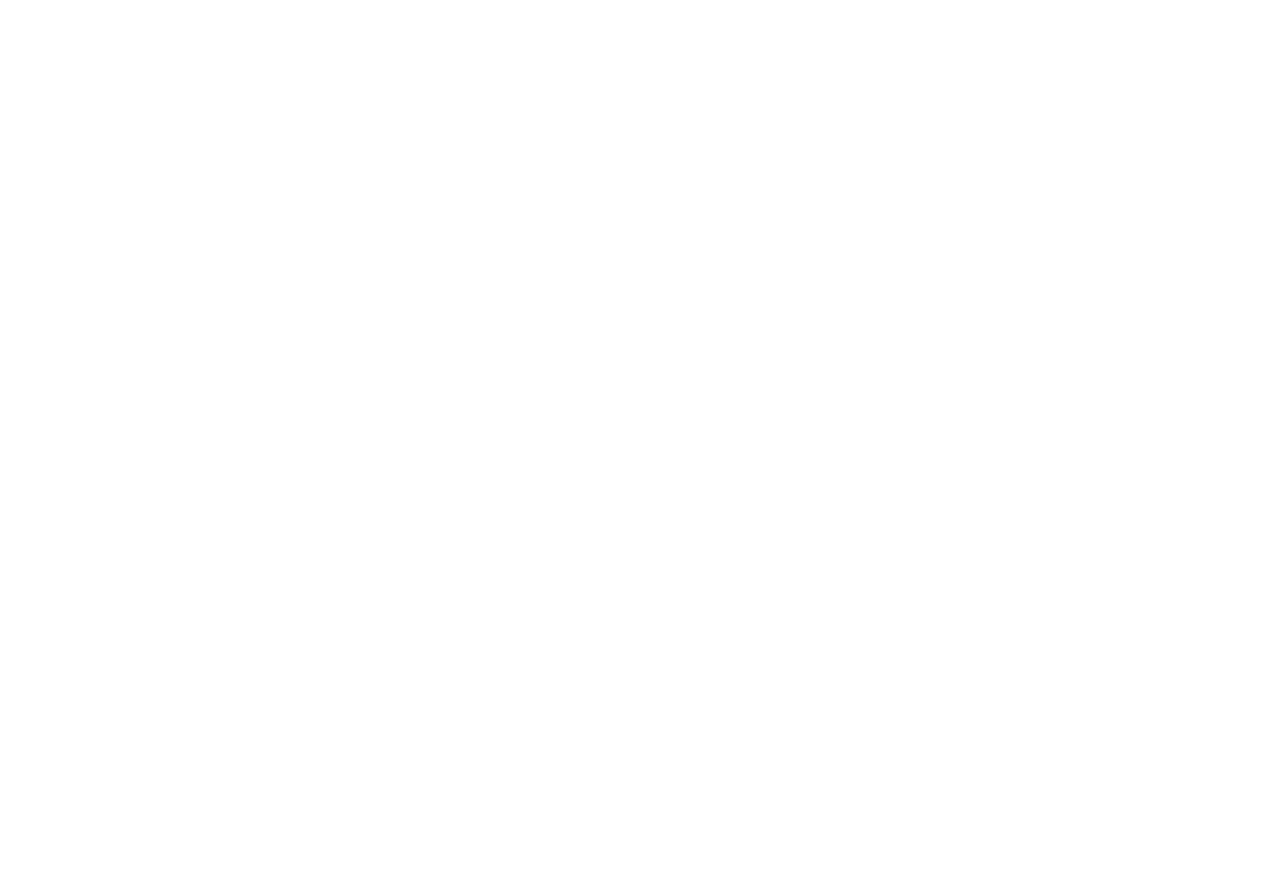
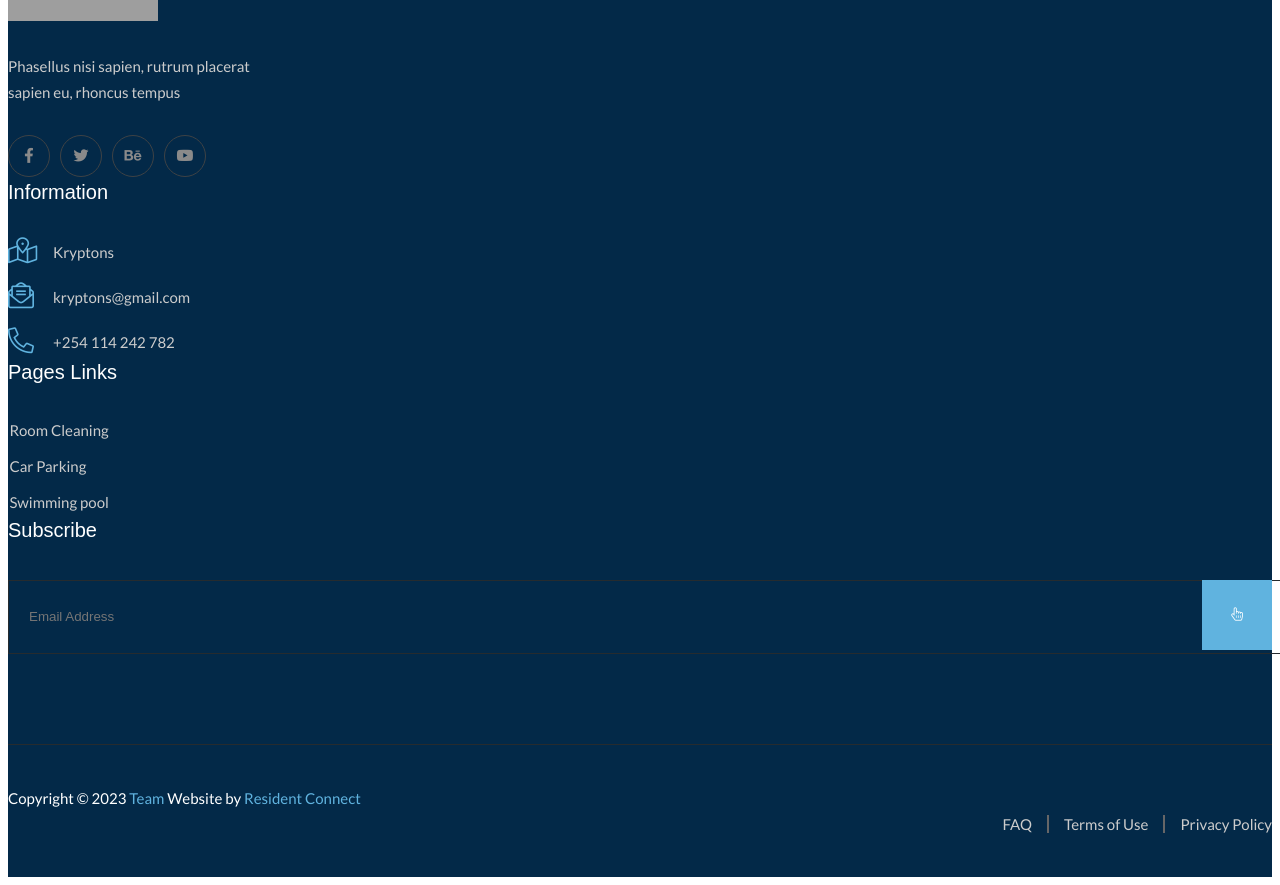
Before and after one commit to Zawadirugenyi/My_project, a React (Vite) app: page / in a window 1280 px wide. Shown: the part 9300-10185 px from the top of the page. Before the commit the page ends 9126 px from the top, so only its background shows below. Built offline with nearby package versions, Linux system fonts and the light colour scheme; grey boxes are pictures that could not be loaded; a web font is replaced by a local one.

Commit message:
Adding footer component

```diff
--- a/src/App.jsx
+++ b/src/App.jsx
@@ -15,6 +15,7 @@
 import Deluxearea from "./Deluxearea"
 import Services from "./Services"
 import Testimonial from "./Testimonial"
+import Footer from "./Footer"
 export default function App(){
 
   return (
@@ -26,6 +27,7 @@
       <Deluxearea/>
       <Services/>
       <Testimonial/>
+      <Footer/>
     </>
 
   )
--- /dev/null
+++ b/src/Footer.jsx
@@ -0,0 +1,110 @@
+export default function Footer(){
+
+    return(
+
+        <div class="footer__area">
+		<div class="container">
+			<div class="row">
+				<div class="col-xl-3 col-lg-3 col-md-6 col-sm-6 sm-mb-30">
+					<div class="footer__area-widget">
+						<div class="footer__area-widget-about">
+							<div class="footer__area-widget-about-logo">
+								<a href="index.html"><img src="assets/img/logo.png" alt=""/></a>
+							</div>
+							<p>Phasellus nisi sapien, rutrum placerat sapien eu, rhoncus tempus</p>
+							<div class="footer__area-widget-about-social">
+								<ul>
+									<li><a href="#"><i class="fab fa-facebook-f"></i></a>
+									</li>
+									<li><a href="#"><i class="fab fa-twitter"></i></a>
+									</li>
+									<li><a href="#"><i class="fab fa-behance"></i></a>
+									</li>
+									<li><a href="#"><i class="fab fa-youtube"></i></a>
+									</li>
+								</ul>
+							</div>
+						</div>
+					</div>
+				</div>
+				<div class="col-xl-3 col-lg-3 col-md-6 col-sm-6 lg-mb-30">
+					<div class="footer__area-widget">
+						<h5>Information</h5>
+						<div class="footer__area-widget-contact">
+							<div class="footer__area-widget-contact-item">
+								<div class="footer__area-widget-contact-item-icon">
+									<i class="fal fa-map-marked-alt"></i>
+								</div>
+								<div class="footer__area-widget-contact-item-content">
+									<span><a href="#">Kryptons </a></span>
+								</div>
+							</div>
+							<div class="footer__area-widget-contact-item">
+								<div class="footer__area-widget-contact-item-icon">
+									<i class="fal fa-envelope-open-text"></i>
+								</div>
+								<div class="footer__area-widget-contact-item-content">
+									<span><a href="mailto:help.info@gamil.com">kryptons@gmail.com</a></span>
+								</div>
+							</div>
+							<div class="footer__area-widget-contact-item">
+								<div class="footer__area-widget-contact-item-icon">
+									<i class="fal fa-phone-alt"></i>
+								</div>
+								<div class="footer__area-widget-contact-item-content">
+									<span><a href="tel:+123(458)585568">+254 114 242 782</a></span>
+								</div>
+							</div>
+						</div>
+					</div>
+				</div>
+				<div class="col-xl-2 col-lg-2 col-md-5 col-sm-4 sm-mb-30">
+					<div class="footer__area-widget">
+						<h5>Pages Links</h5>
+						<div class="footer__area-widget-menu">
+							<ul>
+								<li><a href="services-details.html"><i class="fal fa-angle-double-right"></i>Room Cleaning</a></li>
+								<li><a href="services-details.html"><i class="fal fa-angle-double-right"></i>Car Parking</a></li>
+								<li><a href="services-details.html"><i class="fal fa-angle-double-right"></i>Swimming pool</a></li>
+
+							</ul>
+						</div>
+					</div>
+				</div>
+				<div class="col-xl-4 col-lg-4 col-md-7 col-sm-8">
+					<div class="footer__area-widget">
+						<h5>Subscribe</h5>
+						<div class="footer__area-widget-subscribe">
+							<form action="#">
+								<input type="text" name="email" placeholder="Email Address" required=""/>
+								<button type="submit"><i class="fal fa-hand-pointer"></i></button>
+							</form>
+						</div>
+					</div>
+				</div>
+			</div>
+		</div>
+		<div class="copyright__area">
+			<div class="container">
+				<div class="row align-items-center">
+					<div class="col-xl-6 col-lg-6 col-md-7 md-mb-10">
+						<div class="copyright__area-left md-t-center">
+							<p>Copyright © 2023 <a href="https://themeforest.net/user/themeori/portfolio">Team</a> Website by <a href="index.html">Resident Connect</a></p>
+						</div>
+					</div>
+					<div class="col-xl-6 col-lg-6 col-md-5">
+						<div class="copyright__area-right t-right md-t-center">
+							<ul>
+								<li><a href="#">FAQ</a></li>
+								<li><a href="#">Terms of Use</a></li>
+								<li><a href="#">Privacy Policy</a></li>
+							</ul>
+						</div>
+					</div>
+				</div>
+			</div>
+		</div>
+	</div>
+    )
+
+}
```
